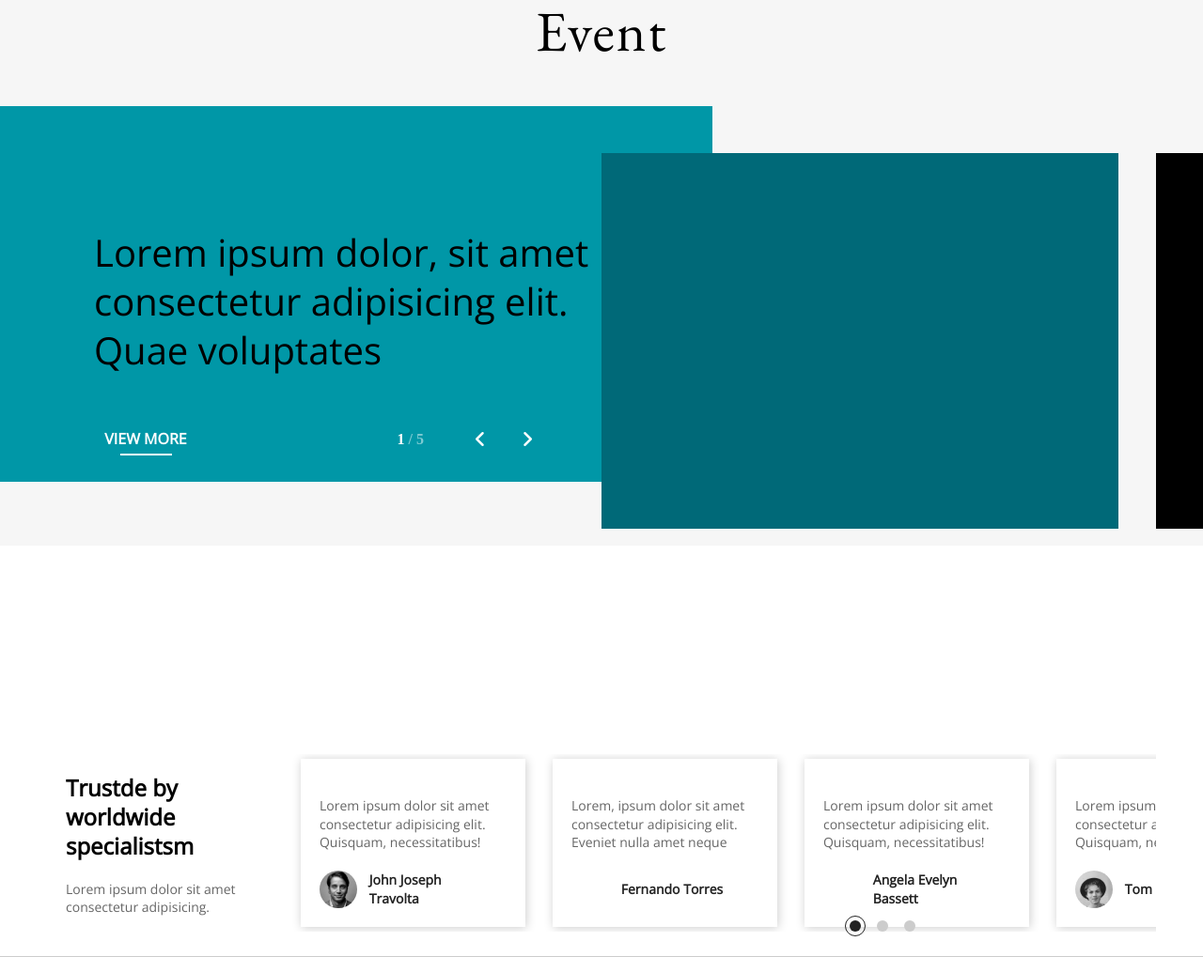
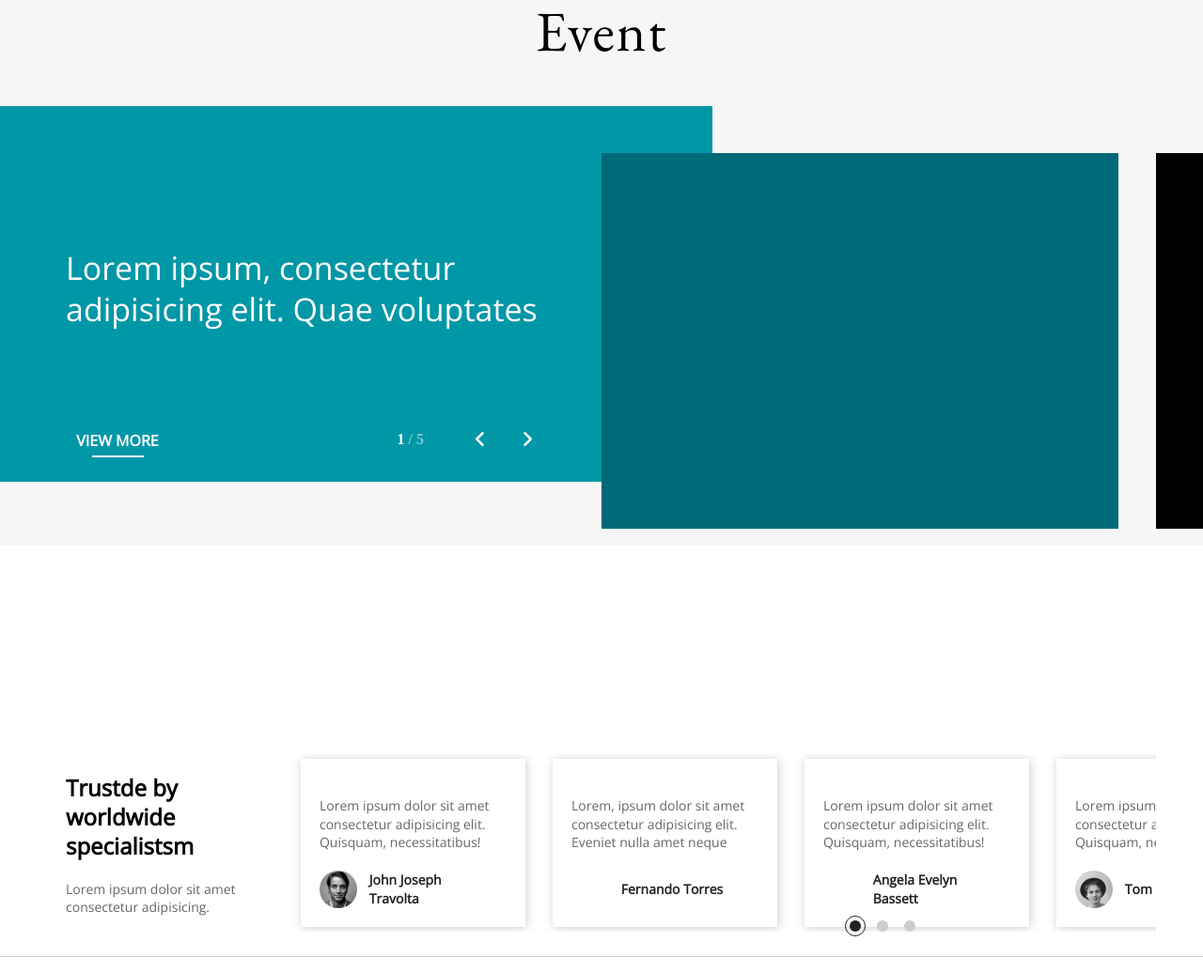
Before and after one commit to mongshelll/portfolio, a plain HTML site: page index.html in a window 1280 px wide. Shown: the part 3419-4454 px from the top of the page at 94% size. Drawn offline with nearby package versions, Linux system fonts and the light colour scheme.

Commit message:
event 간격조정

```diff
--- a/index.html
+++ b/index.html
@@ -409,7 +409,7 @@
           <div class="event_tit">
             <ul class="event_inner_con">
               <li class="on">
-                <p>Lorem ipsum dolor, sit amet consectetur adipisicing elit. Quae voluptates</p>
+                <p>Lorem ipsum, consectetur adipisicing elit. Quae voluptates</p>
                 <a href="#">VIEW MORE</a>
               </li>
               <li>
@@ -425,7 +425,7 @@
                 <a href="#">VIEW MORE</a>
               </li>
               <li>
-                <p>Lorem ipsum dolor, sit amet consectetur adipisicing elit. Quae voluptates Lorem.</p>
+                <p>Lorem, sit consectetur adipisicing elit. Quae voluptates</p>
                 <a href="#">VIEW MORE</a>
               </li>
             </ul>
--- a/scss/style.scss
+++ b/scss/style.scss
@@ -1109,16 +1109,17 @@ font-family: "Open Sans", sans-serif;
         }
 
         .event_tit {
-          margin-top: 180px;
+          margin-top: 200px;
           position: relative;
           .event_inner_con {
+            padding: 0 20px;
             li {
-              margin-left: 50px;
               text-align: left;
               display: none;
               p {
-                font: 40px/1.3 "Open Sans";
-                margin-bottom: 50px;
+                font: 34px/1.3 "Open Sans";
+                color: #fff;
+                margin-bottom: 100px;
               }
               a {
                 text-align: center;
```
Also changed, not shown: css/style.css, 1 other file.
